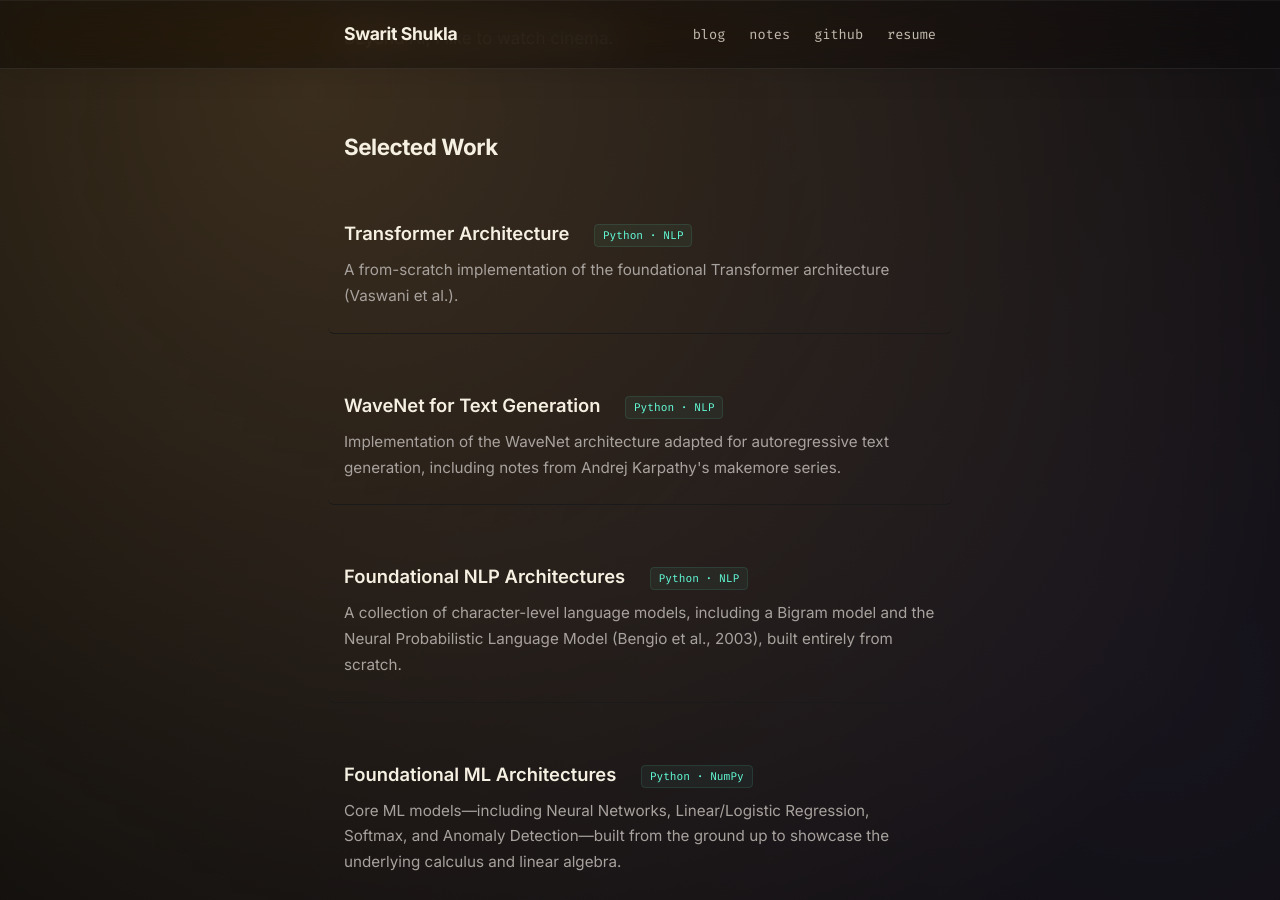
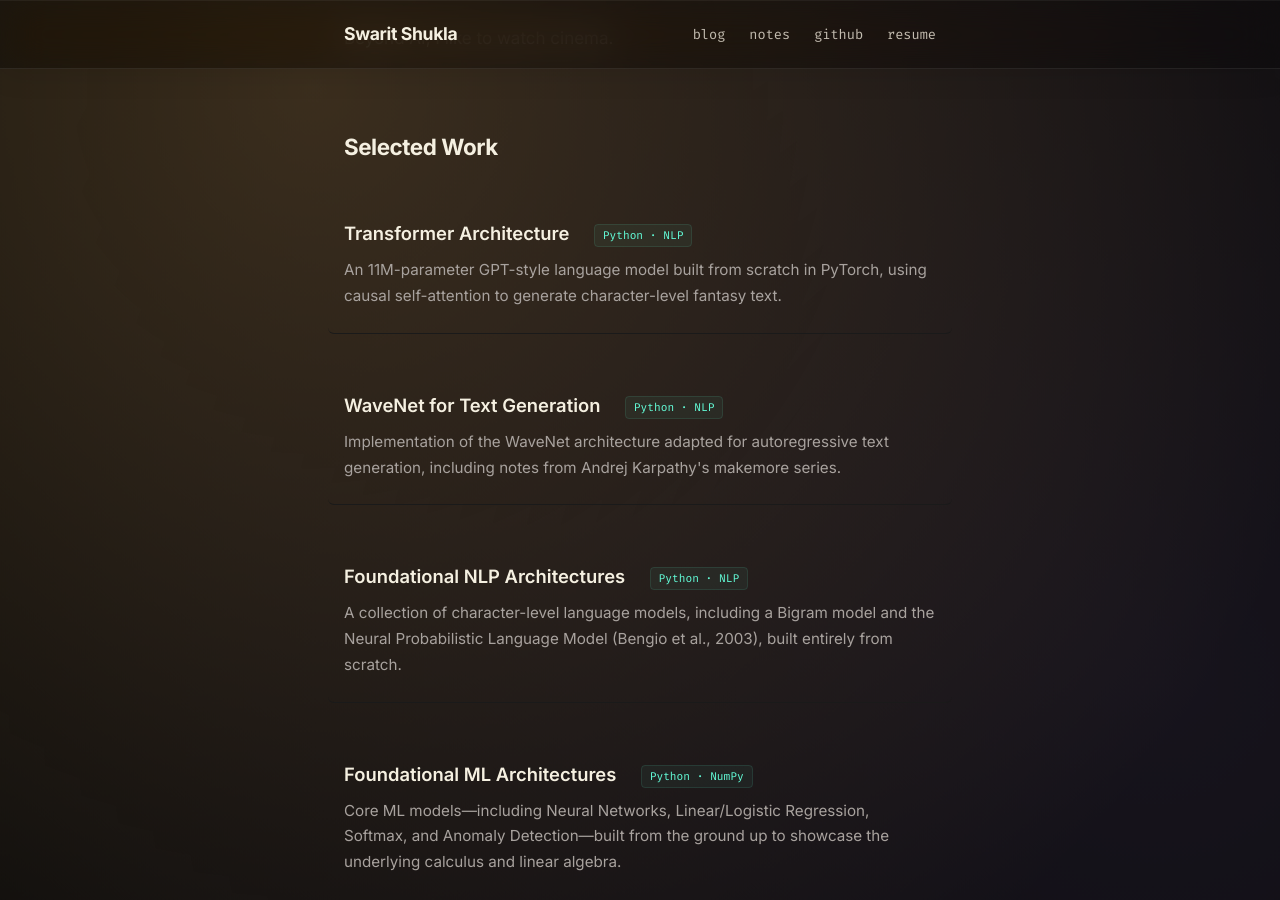
Before and after one commit to SWARITSHUKLA/SWARITSHUKLA.github.io, a Jekyll site: the page built from index.html, in a window 1280 px wide and 900 px high, scrolled down 338 px. Built offline with Jekyll 4.4.1, drawn with Linux system fonts in a browser that asks for light colours.

Commit message:
Updated the  transformer architecture description

```diff
--- a/index.html
+++ b/index.html
@@ -19,7 +19,7 @@ layout: default
         <li>
             <a href="https://github.com/SWARITSHUKLA/transformer" class="item-title" target="_blank">Transformer Architecture</a>
             <span class="tech-tag">Python · NLP</span>
-            <p>A from-scratch implementation of the foundational Transformer architecture (Vaswani et al.).</p>
+            <p>An 11M-parameter GPT-style language model built from scratch in PyTorch, using causal self-attention to generate character-level fantasy text.</p>
         </li>
         <li>
             <a href="https://github.com/SWARITSHUKLA/wavenet" class="item-title" target="_blank">WaveNet for Text Generation</a>
```
